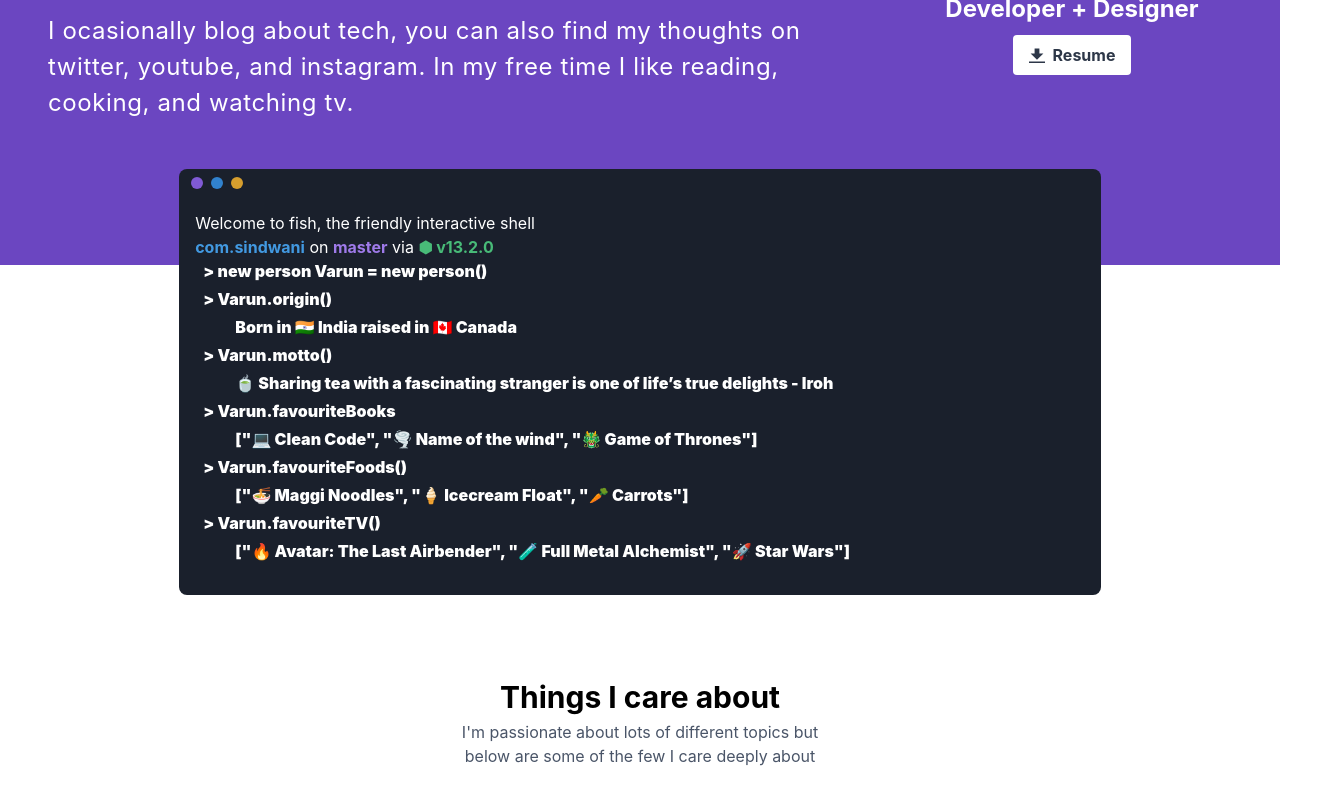
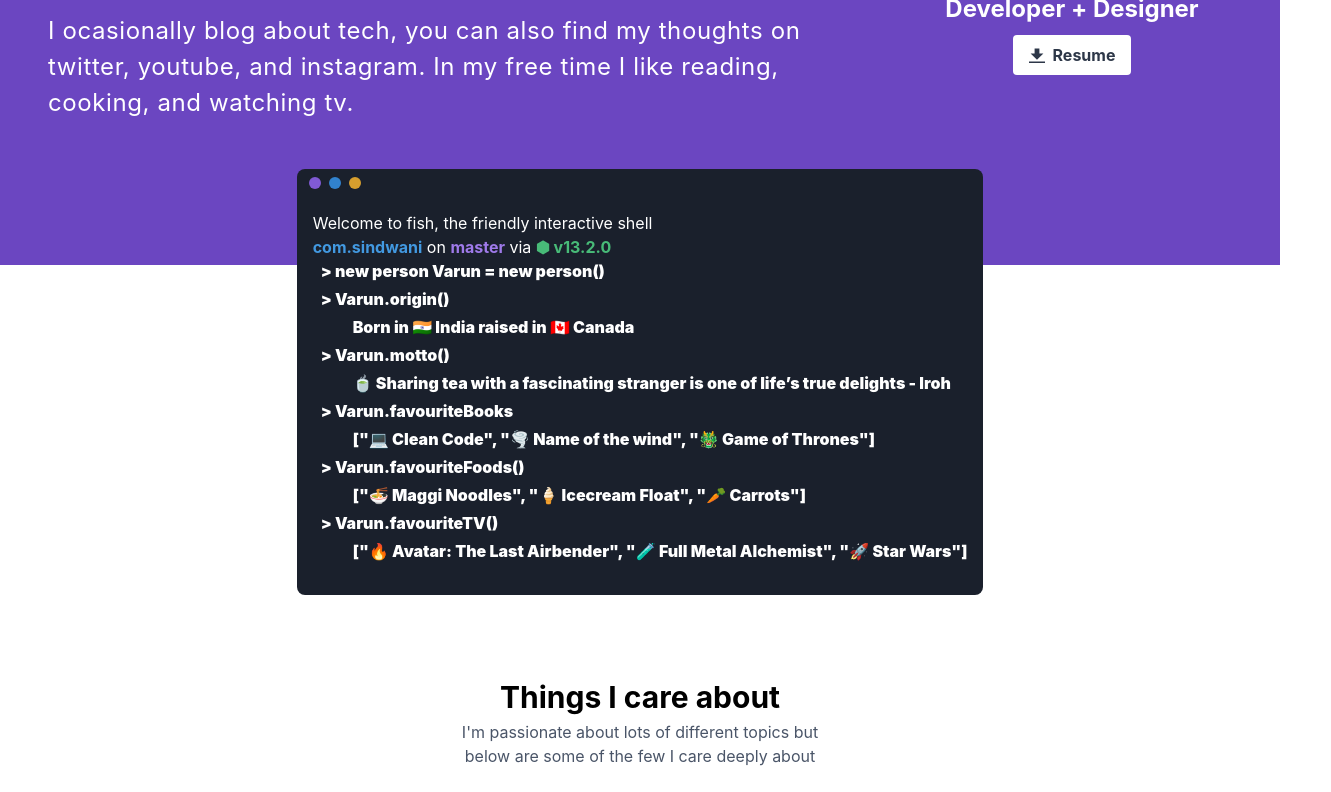
Before and after one commit to varunsindwani/com.sindwani, a Gatsby site: page /home in a window 1280 px wide. Shown: the part 559-1351 px from the top of the page, 1331 px wide, since content can reach past the window. Built offline with nearby package versions, Linux system fonts and the light colour scheme; Gatsby itself is replaced by a stand-in of ours; what tailwindcss-gradients would draw is missing.

Commit message:
terminal size fixed

```diff
--- a/src/pages/home.js
+++ b/src/pages/home.js
@@ -38,8 +38,8 @@ const HomePage = () => (
     </div>
     </section>
     <section className="pb-20">
-      <div className=" w-3/4 lg:w-4/5 bg-gray-900 mx-auto rounded-lg overflow-x-scroll overflow-y-auto md:overflow-visible -mt-24">
-        <div className="w-screen max-w-6xl">
+      <div className=" bg-gray-900 mx-auto rounded-lg overflow-x-scroll overflow-y-auto md:overflow-visible -mt-24">
+        <div className="max-w-6xl overflow-x-scroll overflow-y-auto md:overflow-visible mr-4">
           <div>
             <button className="bg-purple-600 rounded-full h-3 w-3 mt-2 ml-3"></button>
             <button className="bg-blue-600 rounded-full h-3 w-3 mt-2 ml-2"></button>
```
